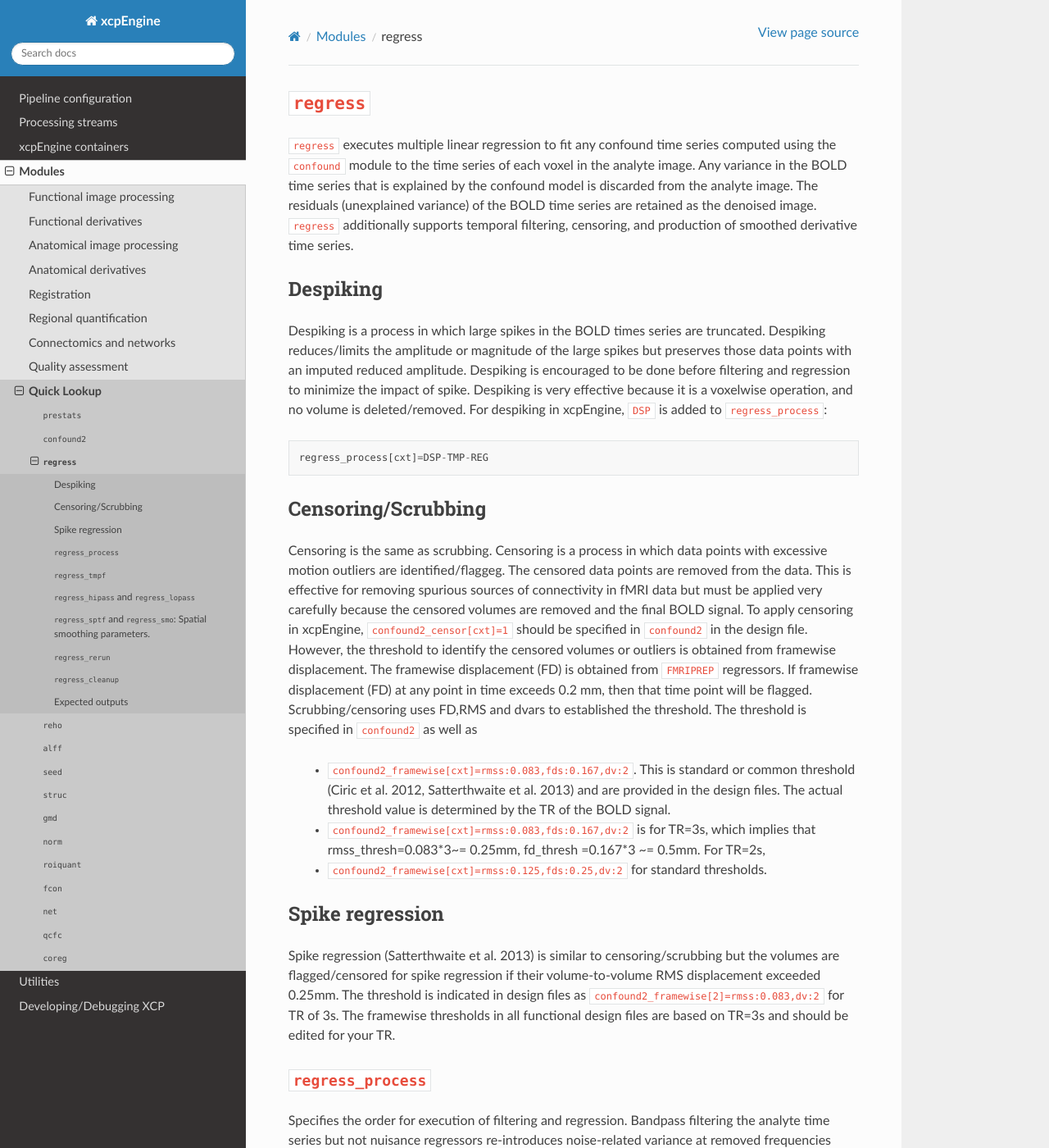
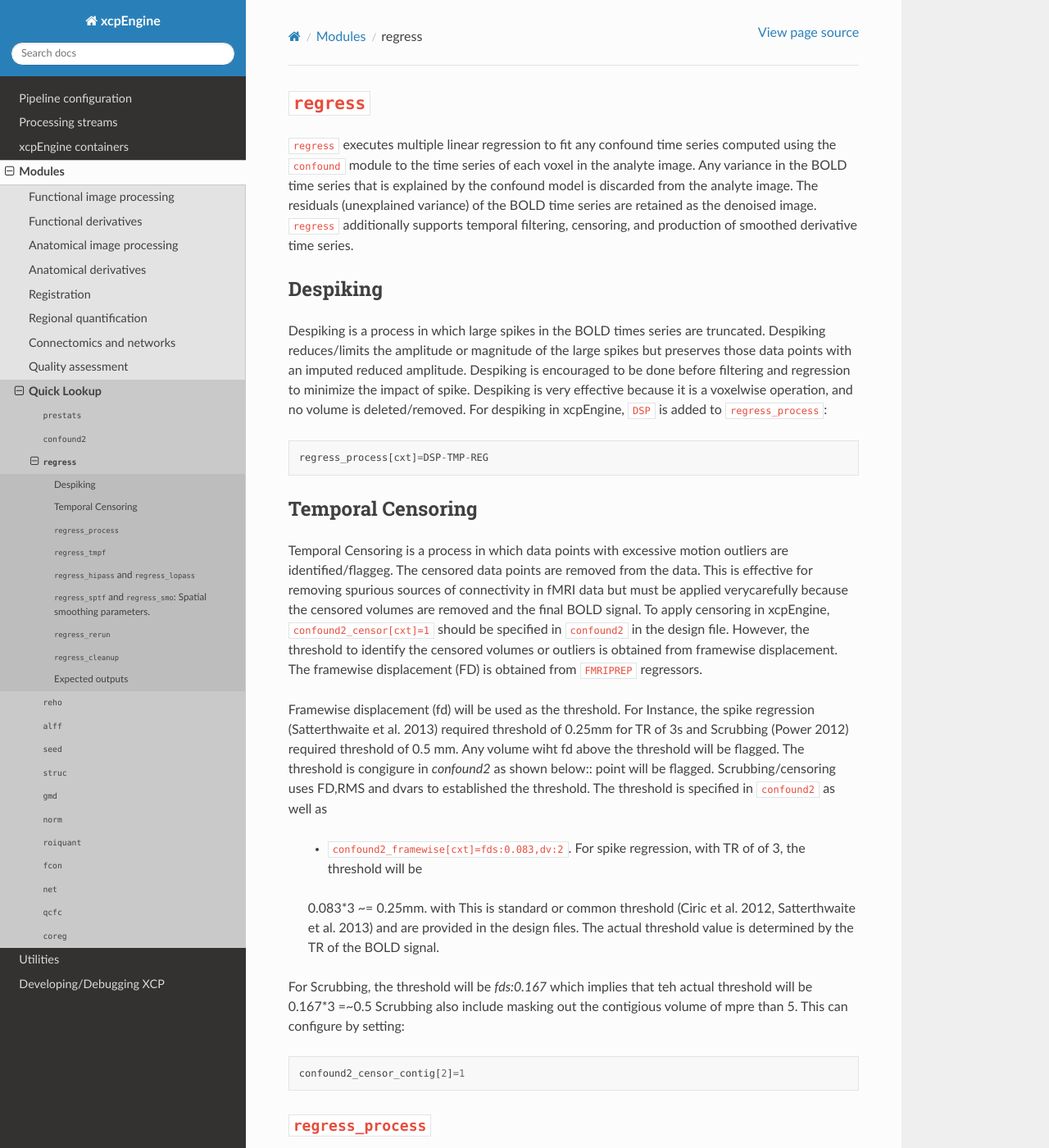
Before and after one commit to PennLINC/xcpEngine, a Sphinx documentation site: the page built from docs/modules/regress.rst, in a window 1280 px wide and 1400 px high. Shown: the whole window at 82% size. Built offline with Sphinx 7.4.7 and the Read the Docs theme 2.0.0, drawn with Linux system fonts in a browser that asks for light colours; pages that are not in the unit, such as notebooks, are missing from menus.

Commit message:
Update regress.rst

```diff
--- a/docs/modules/regress.rst
+++ b/docs/modules/regress.rst
@@ -22,34 +22,29 @@ operation, and no volume is deleted/removed.  For despiking in xcpEngine, ``DSP`
  regress_process[cxt]=DSP-TMP-REG
 
 
-Censoring/Scrubbing
+Temporal Censoring
 ^^^^^^^^^^^^^^^^^^^^^^^^
-Censoring is the same as scrubbing. Censoring is a process in which data points with excessive
-motion outliers are identified/flaggeg. The censored data points are removed from the data. This
-is effective for removing spurious sources  of connectivity in fMRI data but must be applied very
-carefully because the censored volumes are removed and the final  BOLD signal. To
-apply censoring in xcpEngine, ``confound2_censor[cxt]=1`` should be specified in ``confound2``
+Temporal Censoring is a process in which data points with excessive motion outliers are identified/flaggeg.
+The censored data points are removed from the data. This is effective for removing spurious sources of connectivity
+in fMRI data but must be applied verycarefully because the censored volumes are removed and the final BOLD signal.
+To apply censoring in xcpEngine, ``confound2_censor[cxt]=1`` should be specified in ``confound2``
 in the design file.  However, the threshold to identify the censored volumes or outliers is obtained
-from framewise displacement. The framewise displacement (FD)  is obtained from ``FMRIPREP``
-regressors. If framewise displacement (FD) at any point in time  exceeds 0.2 mm, then that time
+from framewise displacement. The framewise displacement (FD) is obtained from ``FMRIPREP`` regressors.
+
+Framewise displacement (fd) will be used as the threshold. For Instance, the spike regression (Satterthwaite et al. 2013)
+required threshold of 0.25mm for TR of 3s and Scrubbing (Power 2012) required threshold of 0.5 mm. Any volume wiht fd above the
+threshold will be flagged. The threshold is congigure  in `confound2` as shown below::
 point will be flagged. Scrubbing/censoring uses FD,RMS and dvars to established the threshold.  The
 threshold is specified in ``confound2`` as well as
 
-  * ``confound2_framewise[cxt]=rmss:0.083,fds:0.167,dv:2``. This is standard or common threshold
-    (Ciric et al. 2012, Satterthwaite et al. 2013) and  are provided in the design files. The
-    actual threshold value is determined by the TR of the BOLD signal.
-  * ``confound2_framewise[cxt]=rmss:0.083,fds:0.167,dv:2`` is for TR=3s, which implies that
-    rmss_thresh=0.083\*3~= 0.25mm,  fd_thresh =0.167\*3 ~= 0.5mm. For TR=2s,
-  * ``confound2_framewise[cxt]=rmss:0.125,fds:0.25,dv:2`` for standard thresholds.
+  * ``confound2_framewise[cxt]=fds:0.083,dv:2``. For spike regression, with TR of of 3,  the threshold will be
+  0.083\*3 ~= 0.25mm.  with  This is standard or common threshold (Ciric et al. 2012, Satterthwaite et al. 2013)
+  and  are provided in the design files. The actual threshold value is determined by the TR of the BOLD signal.
 
+For Scrubbing, the threshold will be `fds:0.167` which implies that teh actual threshold will be 0.167\*3 =~0.5
+Scrubbing also include masking out the contigious volume of mpre than 5. This can configure by setting::
+    confound2_censor_contig[2]=1
 
-Spike regression
-^^^^^^^^^^^^^^^^^^^^^^^^
-Spike regression (Satterthwaite et al. 2013)  is similar to censoring/scrubbing but the  volumes
-are flagged/censored for spike regression if their  volume-to-volume RMS displacement exceeded
-0.25mm. The threshold is indicated  in design files as ``confound2_framewise[2]=rmss:0.083,dv:2``
-for TR of 3s.  The framewise thresholds in all functional design files are based on TR=3s and
-should be edited for your TR.
 
 
 ``regress_process``
```
